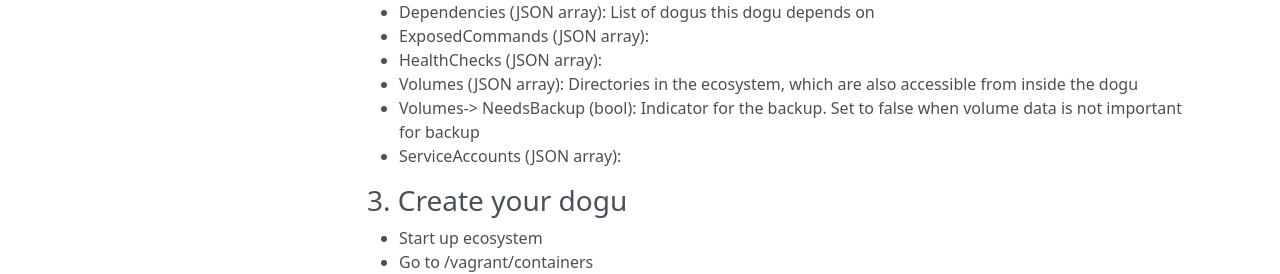
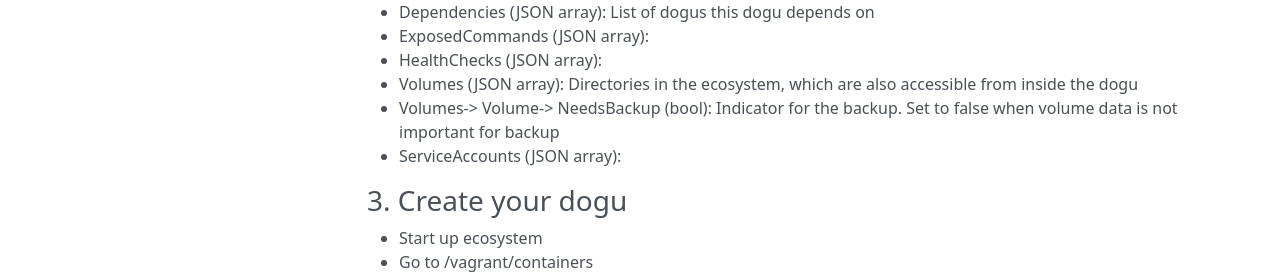
Before and after one commit to cloudogu/ecosystem, an MkDocs documentation site: the page built from docs/docs/user-guide/dogu-creation.md, in a window 1280 px wide and 900 px high, scrolled down 698 px. Shown: the part 346-620 px from the top of the window. Built offline with MkDocs 1.6.1, drawn with Linux system fonts in a browser that asks for light colours; nearby versions of some CDN libraries; old or Windows-style settings are respelled for this version of MkDocs.

Commit message:
Update dogu-creation.md

```diff
--- a/docs/docs/user-guide/dogu-creation.md
+++ b/docs/docs/user-guide/dogu-creation.md
@@ -37,7 +37,7 @@
  * ExposedCommands (JSON array):
  * HealthChecks (JSON array):
  * Volumes (JSON array): Directories in the ecosystem, which are also accessible from inside the dogu
- * Volumes-> NeedsBackup (bool): Indicator for the backup. Set to false when volume data is not important for backup
+ * Volumes-> Volume-> NeedsBackup (bool): Indicator for the backup. Set to false when volume data is not important for backup
  * ServiceAccounts (JSON array):
 
 ### 3. Create your dogu
```
